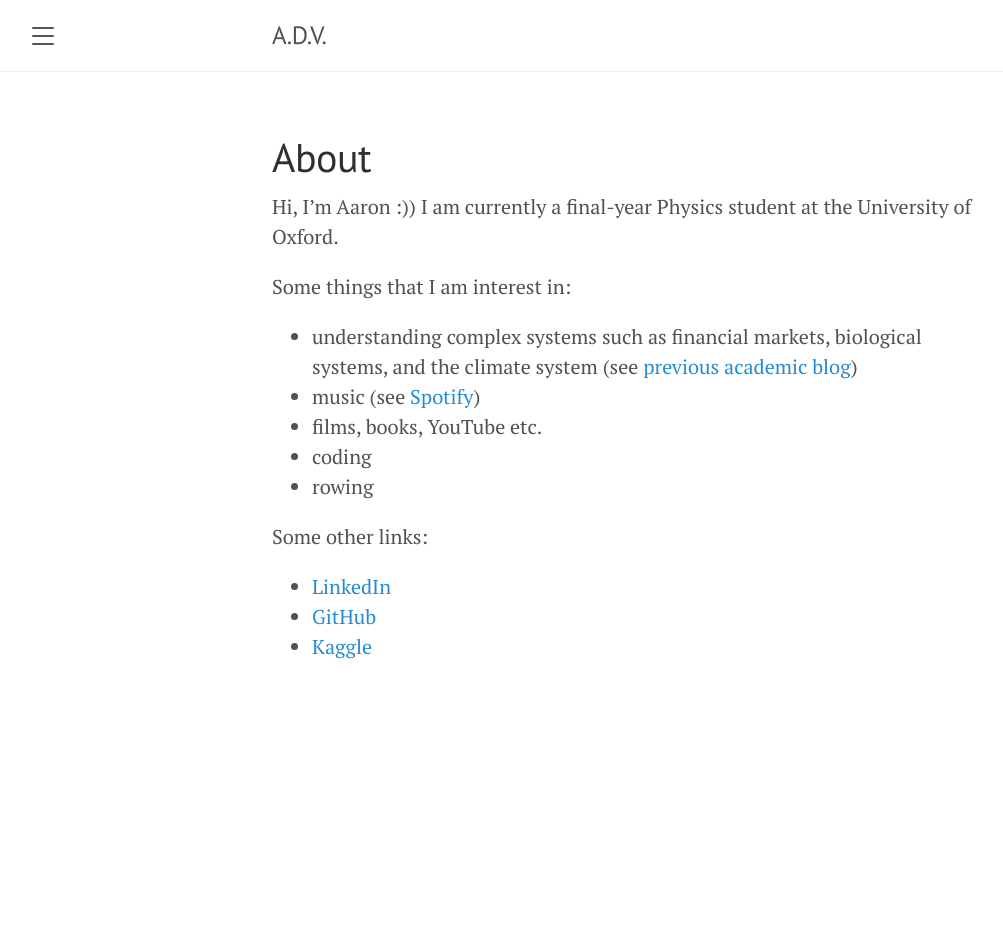
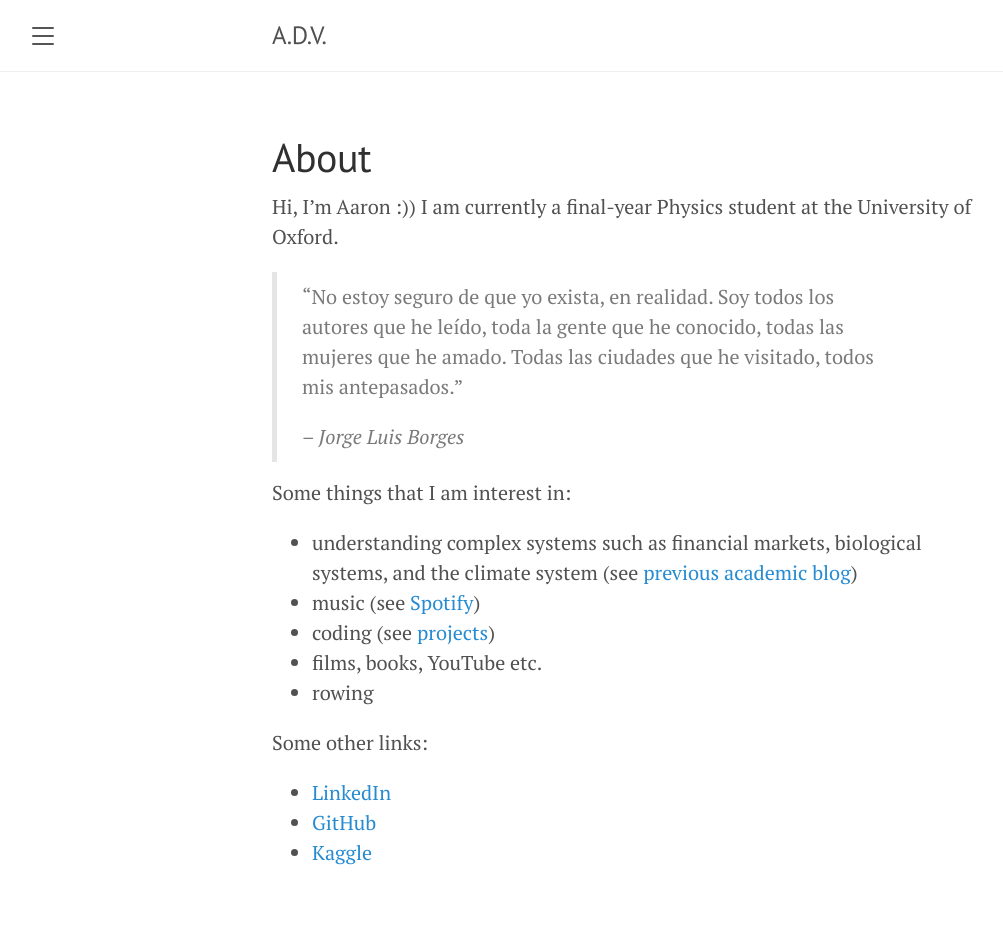
Before and after one commit to a5v/personal-website, a Jekyll site: the page built from about.markdown, in a window 1280 px wide. Shown: the whole page, without its empty margins (8-1011 px from the left). Built offline with Jekyll 4.4.1, drawn with Linux system fonts in a browser that asks for light colours; before the commit the page ends 900 px from its top, so only the background shows below that.

Commit message:
Jorge Luis Borges quote

```diff
--- a/about.markdown
+++ b/about.markdown
@@ -6,11 +6,15 @@ permalink: /about/
 
 Hi, I'm Aaron :)) I am currently a final-year Physics student at the University of Oxford.
 
+> "No estoy seguro de que yo exista, en realidad. Soy todos los autores que he leído, toda la gente que he conocido, todas las mujeres que he amado. Todas las ciudades que he visitado, todos mis antepasados."
+>
+> -- <cite>Jorge Luis Borges<cite>
+
 Some things that I am interest in:
 - understanding complex systems such as financial markets, biological systems, and the climate system (see [previous academic blog](https://comprehensiblecomplexity.com/))
 - music (see [Spotify](https://open.spotify.com/user/said2499))
+- coding (see [projects](https://a5v.github.io/personal-website/projects/))
 - films, books, YouTube etc.
-- coding
 - rowing
 
 Some other links:
```
